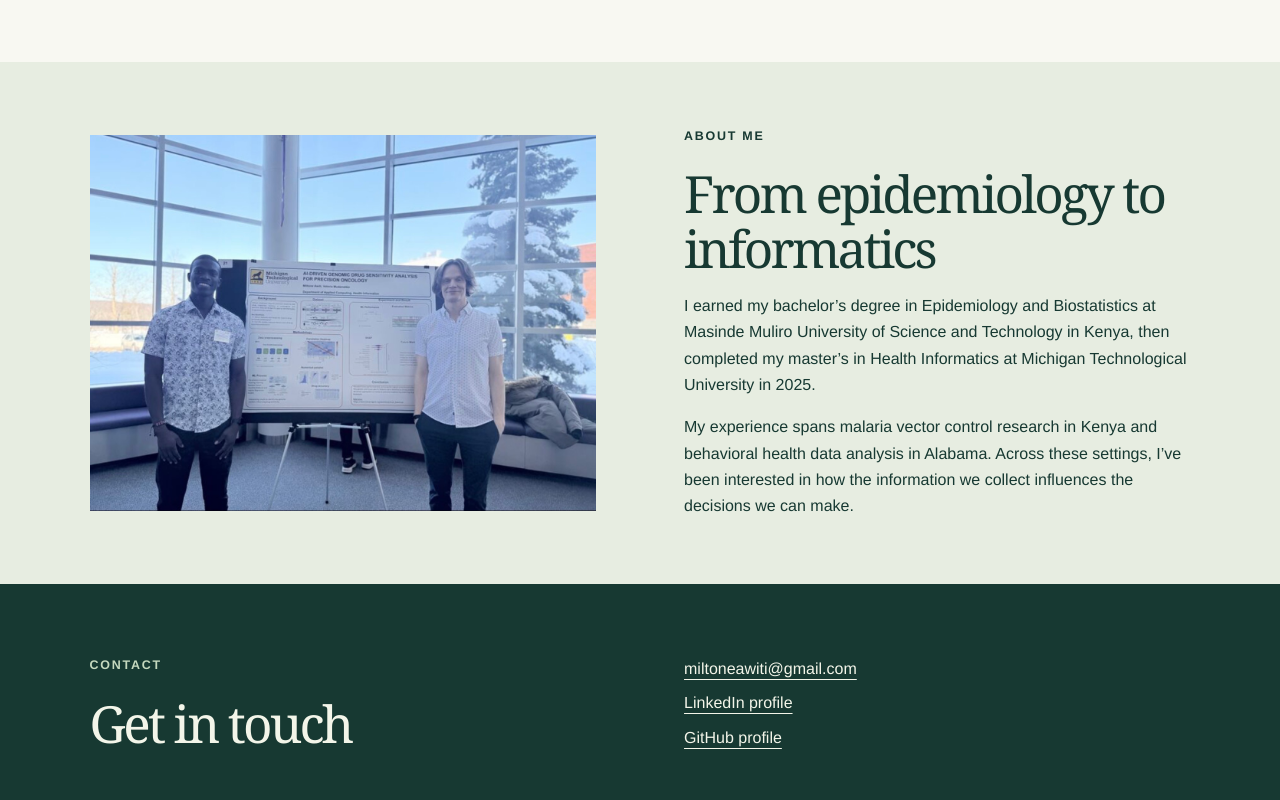
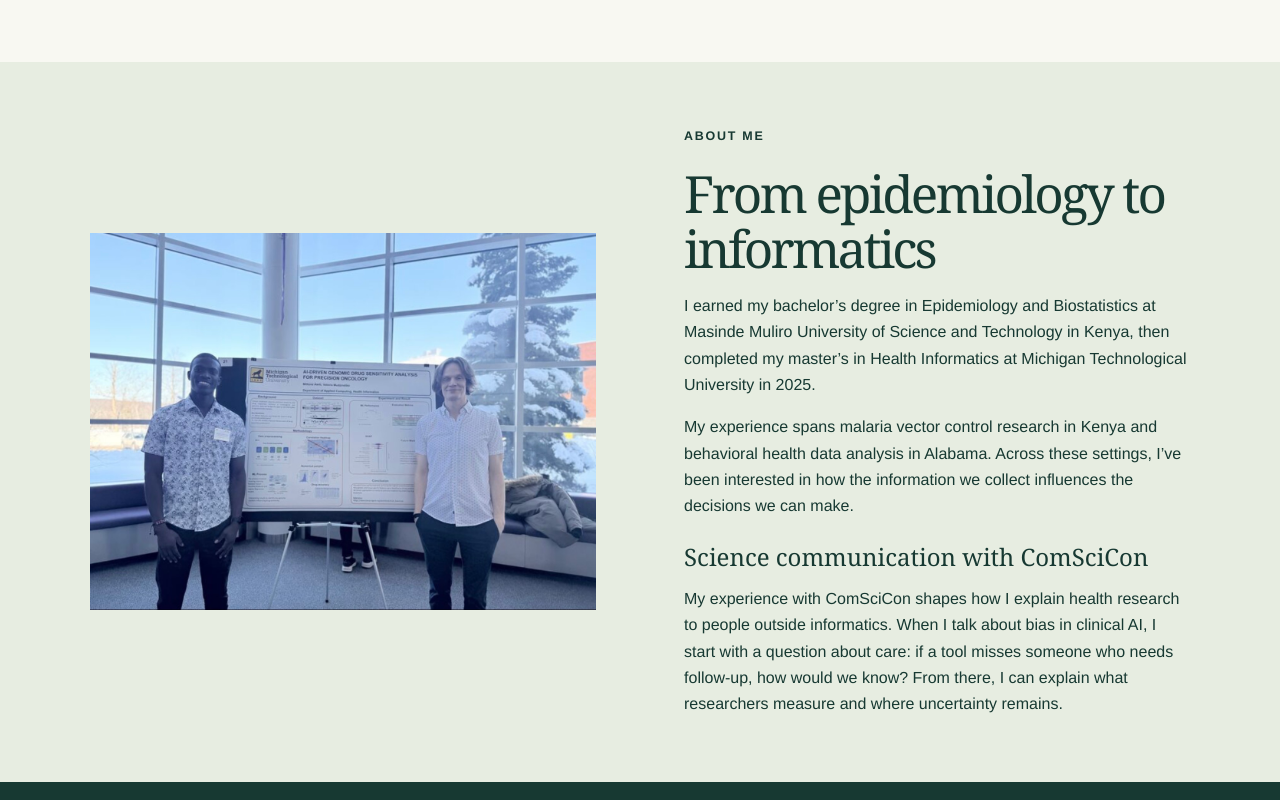
Before and after one commit to Miltonawiti/Miltonawiti, a plain HTML site: page index.html in a window 1280 px wide. Shown: the part 1980-2780 px from the top of the page. Drawn offline with Linux system fonts and the light colour scheme.

Commit message:
Add ComSciCon science communication background

```diff
--- a/index.html
+++ b/index.html
@@ -8,5 +8,5 @@
 <article><h3>Preparing mental health data with PySpark</h3><p>Our team prepared 292,364 records to study mental health treatment patterns. We handled missing values, encoded categories, and timed the preprocessing across Spark configurations.</p><div class="repo-links"><a href="https://github.com/Miltonawiti/BIG-Data">See the preprocessing workflow</a></div></article>
 <article><h3>Machine learning for genomic data</h3><p>This project explores how classifiers handle DNA sequence data, comparing precision, recall, and F1 scores alongside how readily each model’s predictions can be interpreted.</p><div class="repo-links"><a href="https://github.com/Miltonawiti/CCDSS">Explore the genomics project</a></div></article>
 <article><h3>Comparing models with Apache Spark</h3><p>How does model choice affect accuracy and computing time? This project explores both questions using distributed processing and tabular data.</p><div class="repo-links"><a href="https://github.com/Miltonawiti/Big-data-2">View the Spark modeling project</a></div></article><article><h3>Connecting clinical records in Upper Michigan</h3><p>I worked on an interoperability pilot exploring how clinical systems can exchange information and match records to the right patient. The project brought together HL7 messages, FHIR resources, and a master patient index.</p><small>HL7 / FHIR · Python · Patient matching</small></article></div></section>
-<section id="about" class="about"><img src="precision-oncology.jpeg" alt="Research poster presentation"><div><p class="kicker">About me</p><h2>From epidemiology to informatics</h2><p>I earned my bachelor’s degree in Epidemiology and Biostatistics at Masinde Muliro University of Science and Technology in Kenya, then completed my master’s in Health Informatics at Michigan Technological University in 2025.</p><p>My experience spans malaria vector control research in Kenya and behavioral health data analysis in Alabama. Across these settings, I’ve been interested in how the information we collect influences the decisions we can make.</p></div></section>
+<section id="about" class="about"><img src="precision-oncology.jpeg" alt="Research poster presentation"><div><p class="kicker">About me</p><h2>From epidemiology to informatics</h2><p>I earned my bachelor’s degree in Epidemiology and Biostatistics at Masinde Muliro University of Science and Technology in Kenya, then completed my master’s in Health Informatics at Michigan Technological University in 2025.</p><p>My experience spans malaria vector control research in Kenya and behavioral health data analysis in Alabama. Across these settings, I’ve been interested in how the information we collect influences the decisions we can make.</p><h3>Science communication with ComSciCon</h3><p>My experience with ComSciCon shapes how I explain health research to people outside informatics. When I talk about bias in clinical AI, I start with a question about care: if a tool misses someone who needs follow-up, how would we know? From there, I can explain what researchers measure and where uncertainty remains.</p></div></section>
 </main><footer id="contact"><div><p class="kicker">Contact</p><h2>Get in touch</h2></div><div><a href="mailto:miltoneawiti@gmail.com">miltoneawiti@gmail.com</a><a href="https://www.linkedin.com/in/miltoneawiti">LinkedIn profile</a><a href="https://github.com/Miltonawiti/Miltonawiti">GitHub profile</a></div></footer></body></html>
```
